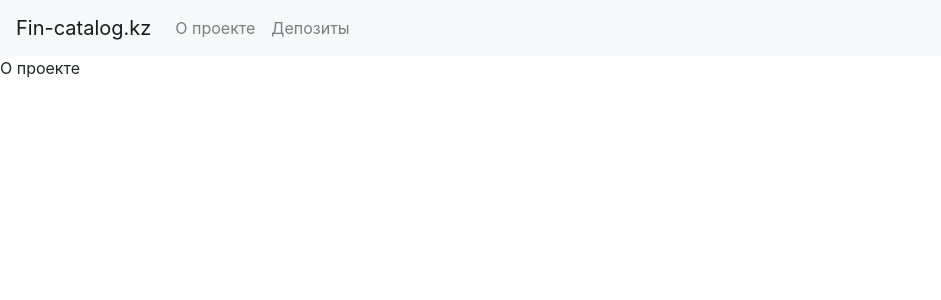
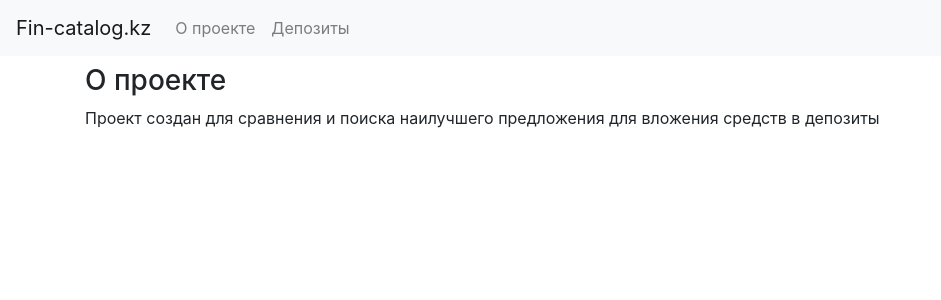
Before and after one commit to nightlord189/fin-catalog.frontend, a React (Create React App) app: page /about in a window 1280 px wide. Shown: the top 300 px of the page, without its empty margins (0-941 px from the left). Built offline with nearby package versions, Linux system fonts and the light colour scheme.

Commit message:
about, calc improve

```diff
--- a/src/components/About.jsx
+++ b/src/components/About.jsx
@@ -1,5 +1,18 @@
+/* eslint-disable max-len */
 import React from 'react';
+import {
+  Container, Row, Col,
+} from 'react-bootstrap';
 
-const About = () => <p>О проекте</p>;
+const About = () => (
+  <Container className="mt-2" fluid="md">
+    <Row>
+      <Col>
+        <h3>О проекте</h3>
+        <p>Проект создан для сравнения и поиска наилучшего предложения для вложения средств в депозиты</p>
+      </Col>
+    </Row>
+  </Container>
+);
 
 export default About;
--- a/src/components/DepoCalculator.jsx
+++ b/src/components/DepoCalculator.jsx
@@ -1,5 +1,5 @@
+/* eslint-disable max-len */
 /* eslint-disable no-mixed-operators */
-/* eslint-disable max-len */
 /* eslint-disable react/jsx-props-no-spreading */
 /* eslint-disable no-useless-concat */
 /* eslint-disable react/no-unescaped-entities */
@@ -70,7 +70,9 @@ const DepoCalculator = () => {
           <Form.Label>Сумма</Form.Label>
           <Form.Control type="number" min={0} value={MainStore.calculator.amount} onChange={handleChangeAmount} />
         </Form.Group>
-        <p style={{ whiteSpace: 'pre' }}>{`Через ${MainStore.calculator.term} месяцев будет накоплено: \n${MainStore.depositResult.toFormat(1, { decimalSeparator: '.', groupSeparator: ' ' })}`}</p>
+        <p>{`Через ${MainStore.calculator.term} месяцев будет накоплено: `}</p>
+        <p className="font-weight-bold">{MainStore.depositResult.toFormat(1, { decimalSeparator: '.', groupSeparator: ' ' })}</p>
+        <p>{`Вознаграждение: ${MainStore.reward.toFormat(1, { decimalSeparator: '.', groupSeparator: ' ' })}`}</p>
         <ProgressBar>
           <ProgressBar variant="success" now={MainStore.basePercentage} key={1} />
           <ProgressBar variant="warning" now={MainStore.rewardPercentage} key={2} />
--- a/src/components/Deposits.jsx
+++ b/src/components/Deposits.jsx
@@ -21,6 +21,7 @@ const Deposits = () => {
     <Container className="mt-2" fluid="md">
       <Row>
         <Col sm={8}>
+          <h3>Депозиты в банках Казахстана</h3>
           <Table striped bordered hover size="sm" className="w-auto small">
             <thead>
               <tr>
--- a/src/store/main.js
+++ b/src/store/main.js
@@ -70,6 +70,11 @@ class MainStore {
     }
   }
 
+  get reward() {
+    const amountDecimal = new Decimal(this.calculator.amount);
+    return this.depositResult.minus(amountDecimal);
+  }
+
   get rewardPercentage() {
     return ((this.depositResult.toFixed(2) - this.calculator.amount.toFixed(2)) / this.depositResult.toFixed(2) * 100.0).toFixed(0);
   }
```
